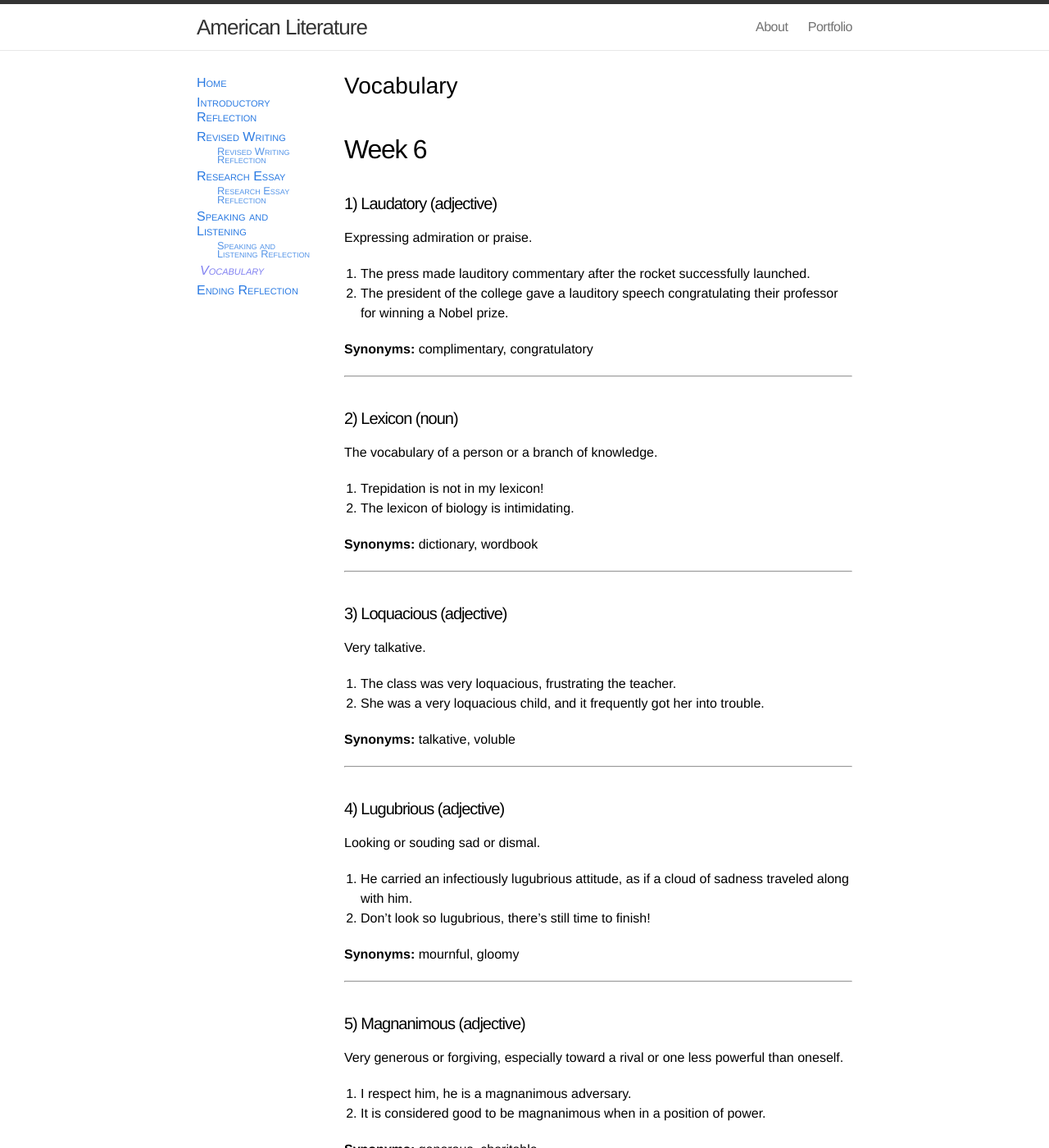
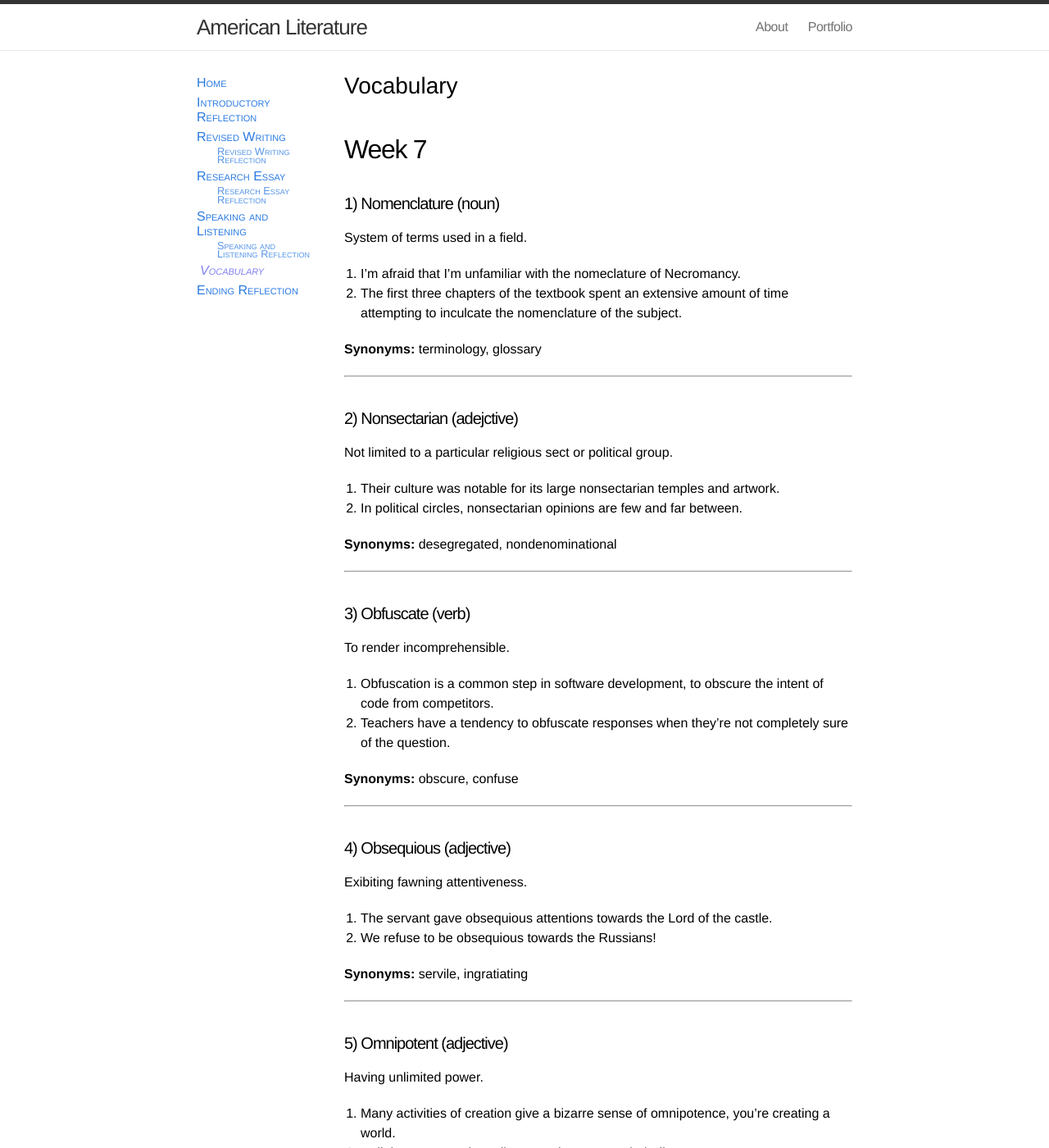
Before and after one commit to porglezomp/am-lit, a Jekyll site: the page built from portfolio/vocabulary.md, in a window 1280 px wide and 1400 px high. Shown: the whole window at 82% size. Built offline with Jekyll 4.4.1, drawn with Linux system fonts in a browser that asks for light colours; some of the changed text lies outside the part shown.

Commit message:
Add week 7 of vocabulary

```diff
--- a/portfolio/vocabulary.md
+++ b/portfolio/vocabulary.md
@@ -3,6 +3,109 @@ title: Vocabulary
 sort: 8
 layout: portfolio
 ---
+
+## Week 7
+
+#### 1) Nomenclature (noun)
+System of terms used in a field.
+
+1. I'm afraid that I'm unfamiliar with the nomeclature of Necromancy.
+2. The first three chapters of the textbook spent an extensive amount of time attempting to inculcate the nomenclature of the subject.
+
+**Synonyms:** terminology, glossary
+
+---
+
+#### 2) Nonsectarian (adejctive)
+Not limited to a particular religious sect or political group.
+
+1. Their culture was notable for its large nonsectarian temples and artwork.
+2. In political circles, nonsectarian opinions are few and far between.
+
+**Synonyms:** desegregated, nondenominational
+
+---
+
+#### 3) Obfuscate (verb)
+To render incomprehensible.
+
+1. Obfuscation is a common step in software development, to obscure the intent of code from competitors.
+2. Teachers have a tendency to obfuscate responses when they're not completely sure of the question.
+
+**Synonyms:** obscure, confuse
+
+---
+
+#### 4) Obsequious (adjective)
+Exibiting fawning attentiveness.
+
+1. The servant gave obsequious attentions towards the Lord of the castle.
+2. We refuse to be obsequious towards the Russians!
+
+**Synonyms:** servile, ingratiating
+
+---
+
+#### 5) Omnipotent (adjective)
+Having unlimited power.
+
+1. Many activities of creation give a bizarre sense of omnipotence, you're creating a world.
+2. Religions commonly attribute omnipotence to their diety.
+
+**Synonyms:** all-powerful, supreme
+
+---
+
+#### 6) Onerous (adjective)
+Burdensome
+
+1. Using Java is an onerous task.
+2. He was given the onerous responsibility of maintaining the frail tree in the side yard.
+
+**Synonyms:** arduous, strenuous
+
+---
+
+#### 7) Oxidize (verb)
+To combine with Oxygen.
+
+1. An explosions is simply very rapid oxidation.
+2. Our chemistry class involves quite a bit of oxidation.
+
+**Synonyms:** burn, rust
+
+---
+
+#### 8) Paradigm (noun)
+A typical example or pattern of something.
+
+1. We need to shift our paradigm in order to realign our core competencies with our brand image.
+2. Rust represents a new paradigm in systems programming -- a focus on using the compiler to protect the user from their mistakes
+
+**Synonyms:** model, archetype
+
+---
+
+#### 9) Paragon (noun)
+A model of excellence or perfection.
+
+1. The final goal in D&D 4e is your "Paragon Path," your destiny of excellence.
+2. The city plans to be a paragon of clean energy.
+
+**Synonyms:** epitome, exemplar
+
+---
+
+#### 10) Pejorative (adjective)
+Expressing contempt or disapproval.
+
+1. There is a tremendous variety to pejorative words, showing that people just love to hate each other.
+2. You can infer many things as pejorative, someone could probably take offense to the term "nice."
+
+**Synonyms:** derogatory, uncomplimentary
+
+---
+
 
 ## Week 6
 
```
